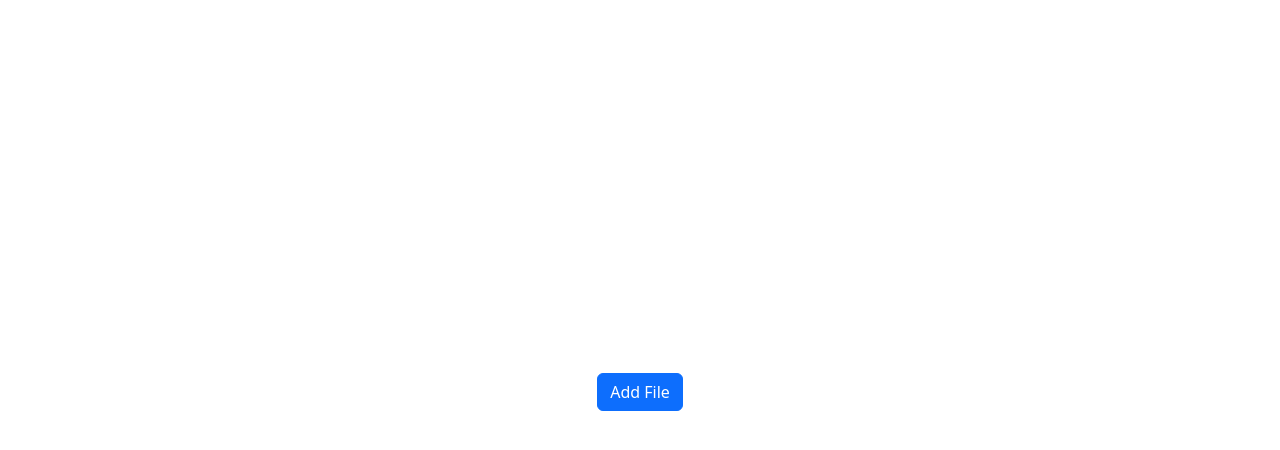
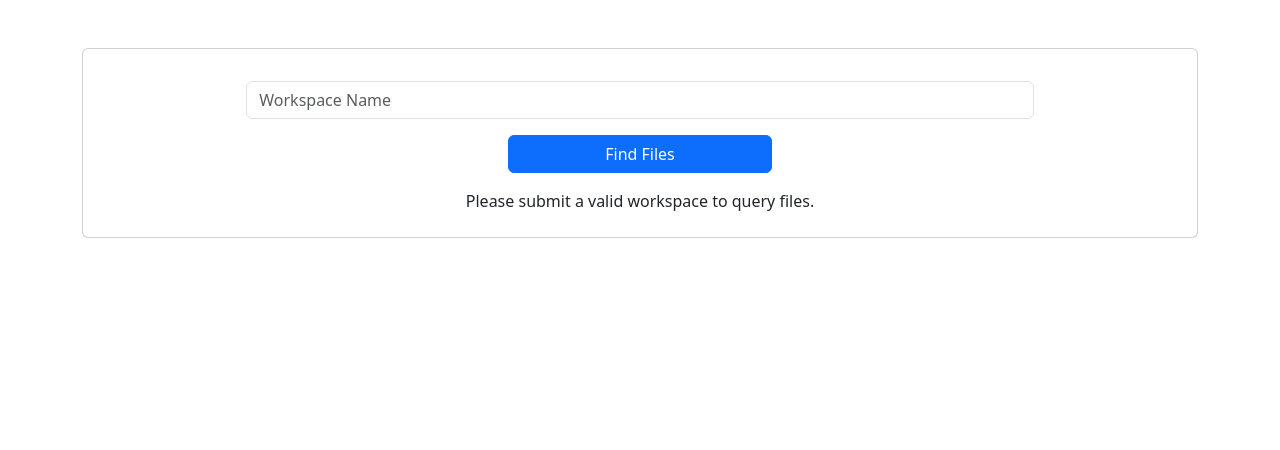
Before and after one commit to Subliminal-Panda/REST-API-CRUD, a React (Create React App) app: page / in a window 1280 px wide. Shown: the top 450 px of the page. Built offline with nearby package versions, Linux system fonts and the light colour scheme.

Commit message:
fixed file storage in Redux, created rudimentary bootstrap table and page layout

```diff
--- a/package.json
+++ b/package.json
@@ -3,6 +3,7 @@
   "version": "0.1.0",
   "private": true,
   "dependencies": {
+    "@redux-devtools/extension": "^3.3.0",
     "@reduxjs/toolkit": "^1.9.7",
     "@testing-library/jest-dom": "^5.17.0",
     "@testing-library/react": "^13.4.0",
--- a/src/components/App.tsx
+++ b/src/components/App.tsx
@@ -1,12 +1,15 @@
 import '../styles/App.css';
-import TagComponent from './FileComponent';
+import FileComponent from './FileComponent';
+import WorkspaceSearch from './WorkspaceSearch';
 
 function App() {
   return (
     <div className="App">
-      <header className="App-header">
-        <TagComponent />
-      </header>
+      <div className="mt-5 container h-100 w-100">
+        <div className="mx-auto my-auto">
+          <WorkspaceSearch/>
+        </div>
+      </div>
     </div>
   );
 }
--- a/src/components/FileComponent.tsx
+++ b/src/components/FileComponent.tsx
@@ -1,6 +1,5 @@
-// Import necessary libraries
-import React, { useEffect, useState } from 'react';
-import { Button, Form, Modal } from 'react-bootstrap';
+import { useEffect, useState } from 'react';
+import { Button, Form, Modal, Table } from 'react-bootstrap';
 import { useDispatch, useSelector } from 'react-redux';
 import axios from 'axios';
 import { RootState } from '../redux/store/store';
@@ -9,17 +8,19 @@ import { fetchFiles } from '../redux/actions/fileActions';
 import { addFileSuccess, deleteFileSuccess, updateFileSuccess } from '../redux/reducers/filesReducer';
 import { File } from '../redux/types/fileType';
 
-// Component
 function FileComponent() {
   const [fileName, setFileName] = useState('');
   const [showModal, setShowModal] = useState(false);
   const dispatch = useDispatch();
-  const files = useSelector((state: RootState) => state.files);
+  const files: File[] = useSelector((state: RootState) => state.files);
 
   useEffect(() => {
-    // Fetch files on component mount
     fetchFiles();
   }, []);
+
+  useEffect(() => {
+    console.log({files});
+  }, [files])
 
   const handleAddFile = async () => {
     try {
@@ -59,8 +60,8 @@ function FileComponent() {
   const handleShowModal = () => setShowModal(true);
 
   return (
-    <>
-      <Button variant="primary" onClick={handleShowModal} >Add File</Button>
+    <div className="container">
+      <Button variant="primary" onClick={handleShowModal} className="w-25 mb-3" >Add File</Button>
       <Modal show={showModal} onHide={handleHideModal} animation={false}>
         <Modal.Header closeButton>
           <Modal.Title>Add File</Modal.Title>
@@ -79,20 +80,36 @@ function FileComponent() {
           <Button variant="primary" onClick={handleAddFile}>Add</Button>
         </Modal.Footer>
       </Modal>
-      <ul>
+
       {files ? (
-          files.map((file: File) => (
-            <li key={file.filePath}>
-              {file.filename}
-              <Button variant="warning" onClick={() => handleUpdateFile(file)}>Edit</Button>
-              <Button variant="danger" onClick={() => handleDeleteFile(file.filePath)}>Delete</Button>
-            </li>
-          ))
-        ) : (
-          <li>No files found</li>
-        )}
-      </ul>
-    </>
+        <Table striped bordered hover >
+          <thead>
+            <tr>
+              <th>File Name:</th>
+              <th>Directory Path:</th>
+              <th>Length:</th>
+            </tr>
+          </thead>
+          <tbody>
+          {files.map((file: File) => (
+            <tr>
+              <td>{file.filename}</td>
+              <td>{file.directoryPath}</td>
+              <td>{file.contentLength}</td>
+              <td>
+                <Button variant="warning" onClick={() => handleUpdateFile(file)}>Edit</Button>
+              </td>
+              <td>
+                <Button variant="danger" onClick={() => handleDeleteFile(file.filePath)}>Delete</Button>
+              </td>
+            </tr>
+          ))}
+          </tbody>
+        </Table>
+          ) : (
+        <p>No files found</p>
+      )}
+    </div>
   );
 };
 
--- a/src/components/WorkspaceSearch.tsx
+++ b/src/components/WorkspaceSearch.tsx
@@ -1,28 +1,61 @@
 import axios from 'axios';
-import { useState } from 'react';
-import { Button } from 'react-bootstrap';
+import React, { useState } from 'react';
+import { Button, Card, Form } from 'react-bootstrap';
 import { useDispatch } from 'react-redux';
 import { fetchFilesSuccess } from '../redux/reducers/filesReducer';
-import { File } from '../redux/types/fileType';
+import FileComponent from './FileComponent';
 
 function WorkspaceSearch() {
     const [workspace, setWorkspace] = useState('')
+    const [validWorkspace, setValidWorkspace] = useState(false)
 
     const dispatch = useDispatch()
     const fetchFiles = async () => {
         try {
-            const response = await axios.get<File[]>(
-                'api.optilogic.app/v0/{$workspace}/files'
+            const response = await axios.get(
+                'https://api.optilogic.app/v0/' + workspace + '/files',
+                {
+                    headers: {
+                        'X-APP-KEY': 'op_NTA4NDhmMzUtOTc4OC00YWI1LTk3ZWMtZTFjMmMzYzMwMWQz'
+                    }
+                }
             );
-            dispatch(fetchFilesSuccess(response.data));
+            dispatch(fetchFilesSuccess(response.data.files));
+            setValidWorkspace(true);
         } catch (error) {
+            setValidWorkspace(false);
             console.error('Error fetching files:', error);
         }
     };
+    const handleChange = (e: React.ChangeEvent<HTMLInputElement>) => {
+        setWorkspace(e.target.value)
+    }
     return (
-        <>
-            <Button variant="primary" onClick={fetchFiles} >Find Files</Button>
-        </>
+        <div>
+            <Card className="pt-3 pb-2 py-5 container">
+                <Card.Body>
+                    <Form className="row align-items-center justify-content-center">
+                        <Form.Group className="mb-3 w-75" controlId="workspace">
+                            <Form.Control
+                                type="text"
+                                value={workspace}
+                                placeholder="Workspace Name"
+                                onChange={handleChange}
+                                />
+                        </Form.Group>
+                    </Form>
+                    <Button variant="primary" onClick={fetchFiles}  className="w-25">
+                        Find Files
+                    </Button>
+                </Card.Body>
+                {validWorkspace ?
+                    <FileComponent /> :
+                    <p>
+                        Please submit a valid workspace to query files.
+                    </p>
+                }
+            </Card>
+        </div>
     );
 };
 
--- a/src/containers/MainContainer.tsx
+++ /dev/null
@@ -1 +0,0 @@
-export {}
--- a/src/redux/actions/fileActions.ts
+++ b/src/redux/actions/fileActions.ts
@@ -1,5 +1,4 @@
 import { ActionTypes, File, FileActionTypes } from '../types/fileType';
-// import { ActionTypes } from '../types/types';
 import { Dispatch } from 'redux';
 import { fetchFilesAPI } from '../../services/fileService';
 
```
Also changed, not shown: 1 other file (tests, documents, lock files or other folders).
